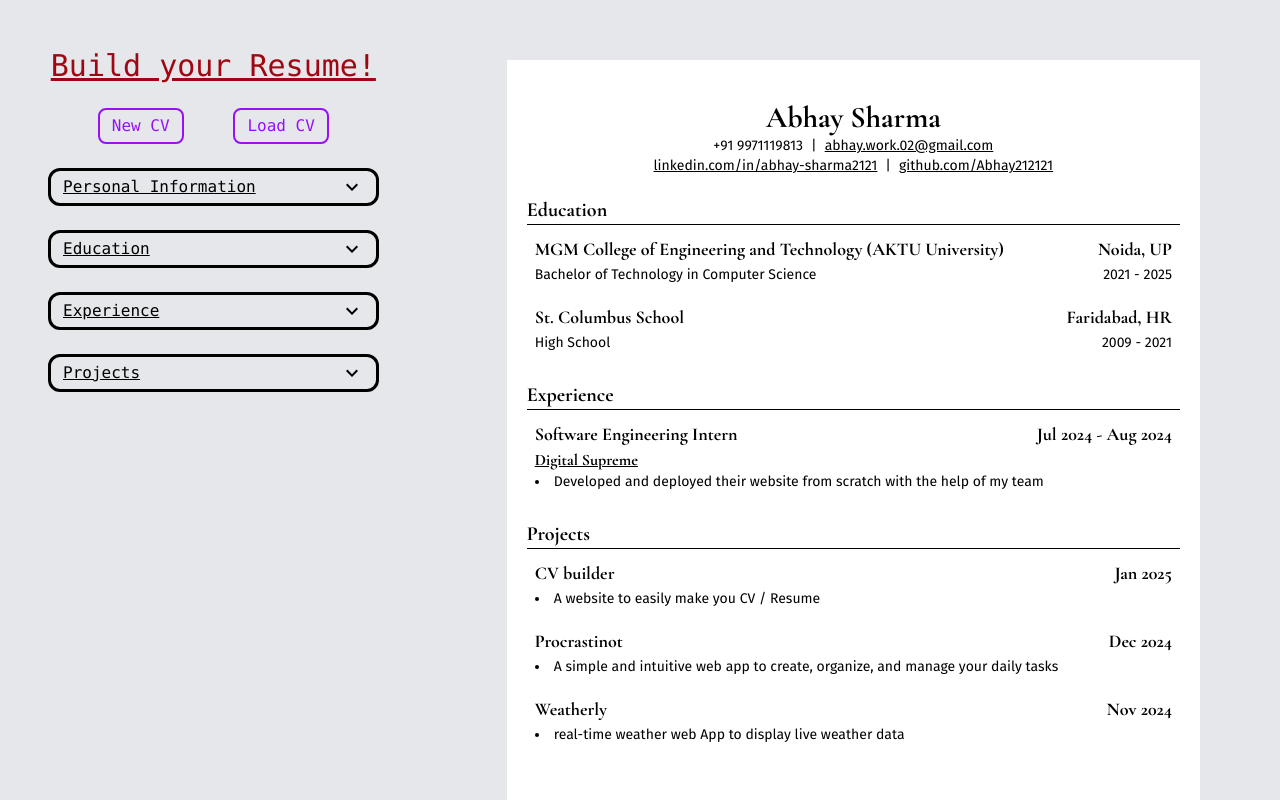
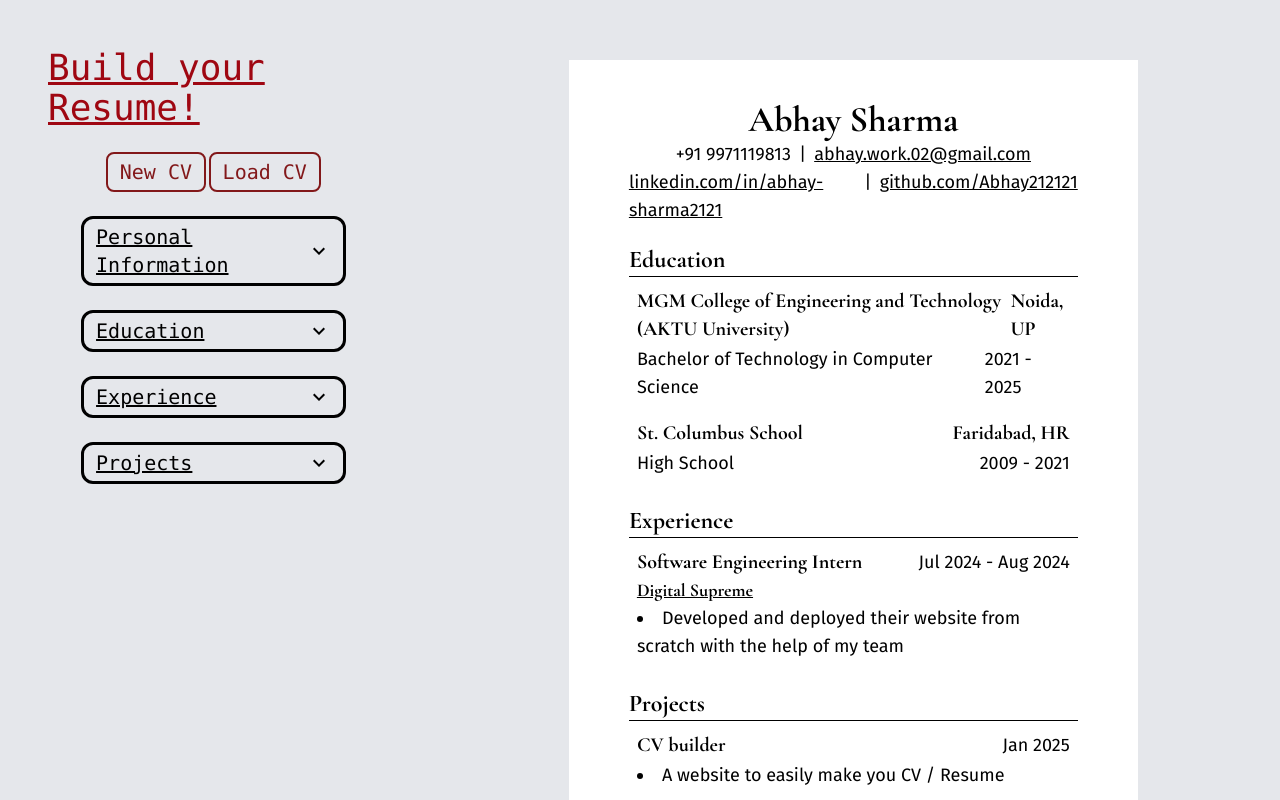
Before and after one commit to Abhay212121/CV-builder, a React (Vite) app: page / in a window 1280 px wide. Shown: the top 800 px of the page. Built offline with nearby package versions, Linux system fonts and the light colour scheme.

Commit message:
adjusted the font-sizes to the new 75% window size.

```diff
--- a/src/components/Personalsection.jsx
+++ b/src/components/Personalsection.jsx
@@ -6,25 +6,26 @@ export default function Personalsection({ sectionHeading, sectionFormData, setSe
 
   const [isActive, setIsActive] = useState(false)
   return (
-    <div className="border-3 px-3 py-1 rounded-xl w-full">
+    <div className="border-3 px-3 py-1 rounded-xl w-4/5">
       <div className="flex w-full justify-between" >
-        <div className="underline">{sectionHeading}</div>
+        <div className="underline text-xl">{sectionHeading}</div>
         <button className=" hover:bg-gray-300 hover:rounded-xl hover:cursor-pointer" onClick={() => {
           setIsActive(!isActive)
         }}>
           <Icon path={mdiChevronDown} size={1} />
         </button>
       </div>
-      {isActive && <div className="flex flex-col items-start">
+      {isActive && <div className="flex flex-col items-start text-xl">
         {Object.keys(sectionFormData).map(dataKey => {
-          return (<div className="flex w-full justify-between  items-center py-2">
-            <label key={dataKey + 'label'}>{dataKey}:</label>
-            <input className="border-2 rounded-md border-blue-400 p-0.5" type="text" value={sectionFormData[dataKey]} key={'data' + dataKey} onChange={(e) => {
-              let newObj = { ...sectionFormData }
-              newObj[dataKey] = e.target.value
-              setSectionFormData(newObj)
-            }} />
-          </div>
+          return (
+            <div className='flex w-full justify-between items-center py-2'>
+              <label className='capitalize' key={dataKey + 'label'}>{dataKey}:</label>
+              <input className="border-2 rounded-md border-blue-400 p-0.5 text-lg" type="text" value={sectionFormData[dataKey]} key={'data' + dataKey} onChange={(e) => {
+                let newObj = { ...sectionFormData }
+                newObj[dataKey] = e.target.value
+                setSectionFormData(newObj)
+              }} />
+            </div>
           )
         })}
       </div>}
--- a/src/components/Resumedata.jsx
+++ b/src/components/Resumedata.jsx
@@ -2,17 +2,17 @@
 function ResumeData({ personalData, educationData, experienceData, projectData }) {
     return (
         <div className="w-2/3 bg-gray-200 font-body">
-            <div className="bg-white px-5 py-10 my-15 mx-20 min-h-screen">
+            <div className="bg-white w-2/3 my-15 m-auto px-15 py-10  min-h-screen">
 
                 {/* Personal info */}
                 <div className="flex flex-col items-center">
-                    <h1 className="text-center text-3xl font-display font-black">{personalData.name}</h1>
-                    <div className="text-sm flex gap-2">
+                    <h1 className="text-center text-4xl font-display font-black">{personalData.name}</h1>
+                    <div className="text-lg flex gap-2">
                         <span>{personalData.phone}</span>
                         <span>|</span>
                         <span className="underline hover:cursor-pointer">{personalData.email}</span>
                     </div>
-                    <div className="text-sm flex gap-2">
+                    <div className="text-lg flex gap-2">
                         <span className="underline hover:cursor-pointer">{personalData.linkedin}</span>
                         <span>|</span>
                         <span className="underline hover:cursor-pointer">{personalData.github}</span>
@@ -21,18 +21,18 @@ function ResumeData({ personalData, educationData, experienceData, projectData }
 
                 {/* Education info */}
                 <div className="mt-5">
-                    <h2 className="font-display font-black text-xl">Education</h2>
+                    <h2 className="font-display font-black text-2xl">Education</h2>
                     <hr />
                     {educationData.map(data => {
                         return (
                             <div className="p-2">
-                                <div className="flex justify-between font-display font-black my-0.5 text-lg">
+                                <div className="flex justify-between  my-0.5  font-display font-black text-xl">
                                     <span>{data.name}</span>
                                     <span>{data.location}</span>
                                 </div>
-                                <div className="flex justify-between text-sm  font-body">
+                                <div className="flex justify-between text-lg  font-body">
                                     <span>{data.course}</span>
-                                    <span>{data.duration}</span>
+                                    <span className="font-body text-lg">{data.duration}</span>
                                 </div>
                             </div>
                         )
@@ -42,19 +42,19 @@ function ResumeData({ personalData, educationData, experienceData, projectData }
 
                 {/* Experience info */}
                 <div className="mt-5">
-                    <h2 className="font-display font-black text-xl">Experience</h2>
+                    <h2 className="font-display font-black text-2xl">Experience</h2>
                     <hr />
                     {experienceData.map(data => {
                         return (
                             <div className="p-2">
-                                <div className="flex justify-between font-display font-black mt-0.5 text-lg">
-                                    <span>{data.role}</span>
-                                    <span>{data.time}</span>
+                                <div className="flex justify-between font-display  mt-0.5 text-xl">
+                                    <span className="font-black">{data.role}</span>
+                                    <span className="font-body text-lg">{data.time}</span>
                                 </div>
-                                <div className="flex justify-between text-base  font-display font-black underline">
+                                <div className="flex justify-between text-lg  font-display font-black underline">
                                     <span>{data.name}</span>
                                 </div>
-                                <div className="flex justify-between text-sm  font-body">
+                                <div className="flex justify-between text-lg  font-body">
                                     {/* need to add some code here. */}
                                     <li>{data.desc}</li>
                                 </div>
@@ -66,17 +66,17 @@ function ResumeData({ personalData, educationData, experienceData, projectData }
 
                 {/* Project info */}
                 <div className="mt-5">
-                    <h2 className="font-display font-black text-xl">Projects</h2>
+                    <h2 className="font-display font-black text-2xl">Projects</h2>
                     <hr />
                     {projectData.map(data => {
                         { console.log(data) }
                         return (
                             <div className="p-2">
-                                <div className="flex justify-between font-display font-black my-0.5 text-lg">
-                                    <span>{data.projectName}</span>
-                                    <span>{data.time}</span>
+                                <div className="flex justify-between font-display my-0.5 text-xl">
+                                    <span className="font-black">{data.projectName}</span>
+                                    <span className="font-body text-lg" >{data.time}</span>
                                 </div>
-                                <div className="flex justify-between text-sm  font-body">
+                                <div className="flex justify-between text-lg  font-body">
                                     {/*need to add some code here. */}
                                     <li>{data.desc}</li>
                                 </div>
--- a/src/components/Section.jsx
+++ b/src/components/Section.jsx
@@ -17,25 +17,25 @@ export default function Section({ sectionHeading, sectionFormData, setSectionFor
     }
 
     return (
-        <div className="border-3 px-3 py-1 rounded-xl w-full">
+        <div className="border-3 px-3 py-1 rounded-xl w-4/5">
             <div className="flex w-full justify-between" >
-                <div className="underline">{sectionHeading}</div>
+                <div className="underline text-xl">{sectionHeading}</div>
                 <button className=" hover:bg-gray-300 hover:rounded-xl hover:cursor-pointer" onClick={() => {
                     setIsActive(!isActive)
                 }}>
                     <Icon path={mdiChevronDown} size={1} />
                 </button>
             </div>
-            {isActive && <div className="flex flex-col items-start">
+            {isActive && <div className="flex flex-col items-start text-xl">
                 {sectionFormData.map((data) => {
                     return (
-                        <div key={data.name} className='border-2 rounded-md mb-5 w-full px-5 border-dashed mt-3 '>
+                        <div key={data.name} className='border-2 rounded-md mb-5 w-full px-5 border-dashed mt-3 pb-5 '>
                             <button className='text-red-500 float-right hover:cursor-pointer my-1' onClick={() => handleChange(data)}><Icon path={mdiCloseCircleOutline} size={1} />
                             </button>
                             {Object.keys(data).map(dataKey => {
                                 return (<div className="flex w-full justify-between items-center py-2">
-                                    <label key={dataKey + 'label'}>{dataKey}:</label>
-                                    <input className="border-2 rounded-md border-blue-400 p-0.5 text-sm" type="text" value={data[dataKey]} key={'data' + dataKey} onChange={(e) => {
+                                    <label className='capitalize' key={dataKey + 'label'}>{dataKey}:</label>
+                                    <input className="border-2 rounded-md border-black p-1 text-lg" type="text" value={data[dataKey]} key={'data' + dataKey} onChange={(e) => {
                                         let newObj = { ...sectionFormData }
                                         newObj[dataKey] = e.target.value
                                         setSectionFormData(newObj)
@@ -45,7 +45,7 @@ export default function Section({ sectionHeading, sectionFormData, setSectionFor
                         </div>
                     )
                 })}
-                <div className='m-auto pb-8 text-green-500'>
+                <div className='m-auto pb-8 text-blue-700'>
                     <Btn btnText={'Add more'} doFunc={handleAddMore} />
                 </div>
             </div>}
--- a/src/components/Sidebar.jsx
+++ b/src/components/Sidebar.jsx
@@ -5,8 +5,8 @@ function Sidebar({ personalData, setPersonalData, educationData, setEducationDat
 
     return (
         <div className="  w-1/3 px-12 py-12 bg-gray-200 flex flex-col items-center gap-6 min-h-180 ">
-            <h2 className="underline text-red-800 text-3xl ">Build your Resume!</h2>
-            <div className="flex w-full place-content-evenly text-purple-600">
+            <h2 className="underline text-red-800 text-4xl ">Build your Resume!</h2>
+            <div className="flex w-2/3 place-content-evenly text-red-900 text-xl">
                 <Btn btnText={'New CV'} />
                 <Btn btnText={'Load CV'} />
             </div>
```
